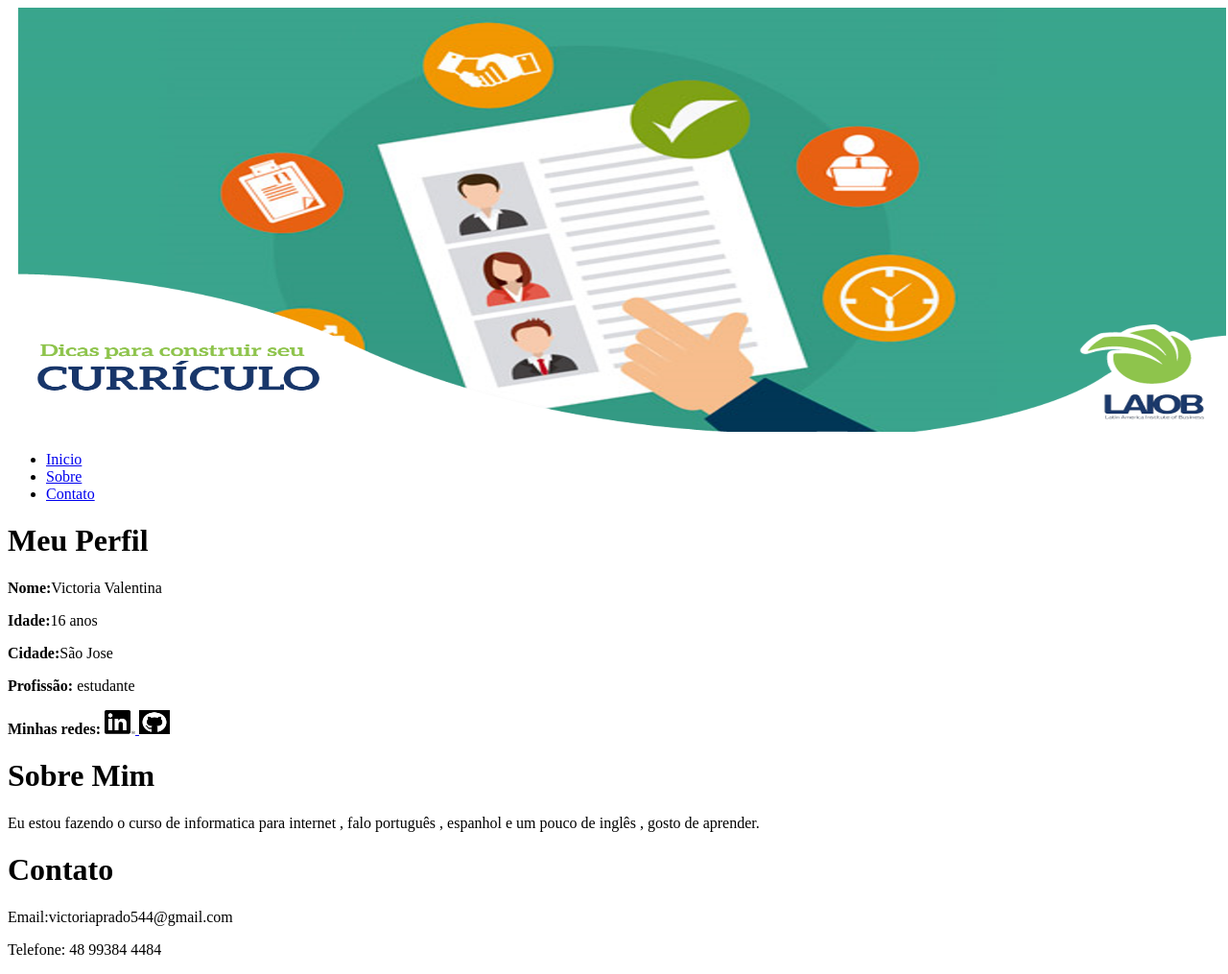
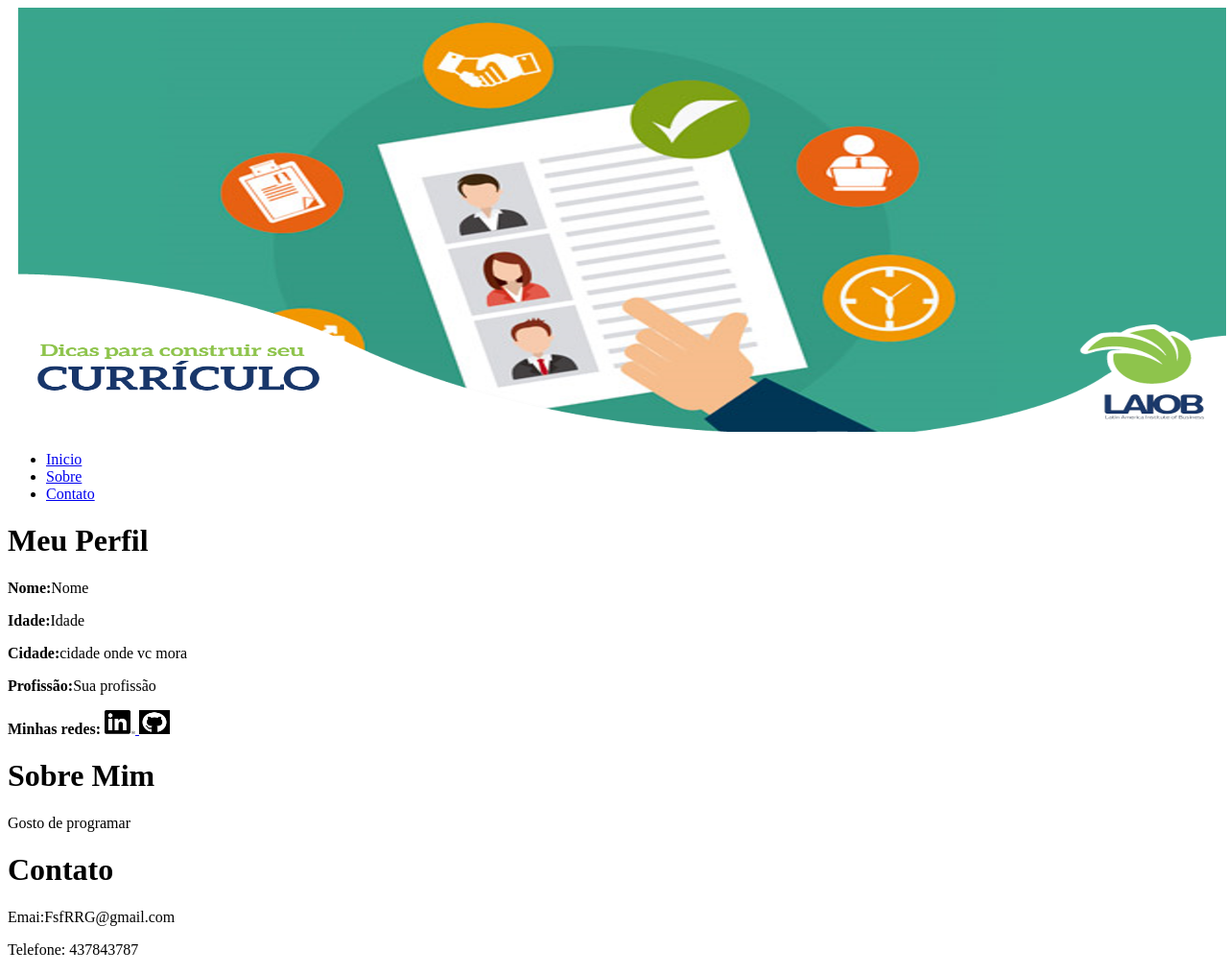
Before and after one commit to VictoriaPLopez/Site, a plain HTML site: page index.html in a window 1280 px wide. Shown: the whole page at 96% size. Drawn offline with Linux system fonts and the light colour scheme.

Commit message:
Update index.html

```diff
--- a/index.html
+++ b/index.html
@@ -22,19 +22,19 @@
     </ul>
 
         <h1 id="Sobre">Meu Perfil</h1>
-        <p><strong>Nome:</strong>Victoria Valentina </p>
-        <p><strong>Idade:</strong>16 anos</p>
-        <p><strong>Cidade:</strong>São Jose</p>
-        <p><strong>Profissão:</strong> estudante</p>
+        <p><strong>Nome:</strong>Nome</p>
+        <p><strong>Idade:</strong>Idade</p>
+        <p><strong>Cidade:</strong>cidade onde vc mora</p>
+        <p><strong>Profissão:</strong>Sua profissão</p>
         <p><strong>Minhas redes:</strong> <a href="https://br.linkedin.com/"><img src="linkedin.png" alt="ImagemLinkedin" width="32" height="25"> </a>  <a href="https://github.com/"> <img src="git.png" alt="ImagemGit" width="32" height="25"> </a></p>
 
 
         <h1>Sobre Mim</h1>
-                 <p>Eu estou fazendo o curso de informatica para internet , falo português , espanhol e um pouco de inglês , gosto de aprender.</p>
+                 <p>Gosto de programar</p>
 
        <h1 id="Contato">Contato</h1>
-     <p>Email:victoriaprado544@gmail.com</p>
-     <p>Telefone: 48 99384 4484</p>
+     <p>Emai:FsfRRG@gmail.com</p>
+     <p>Telefone: 437843787</p>
 
 </body>
 </html>
```
